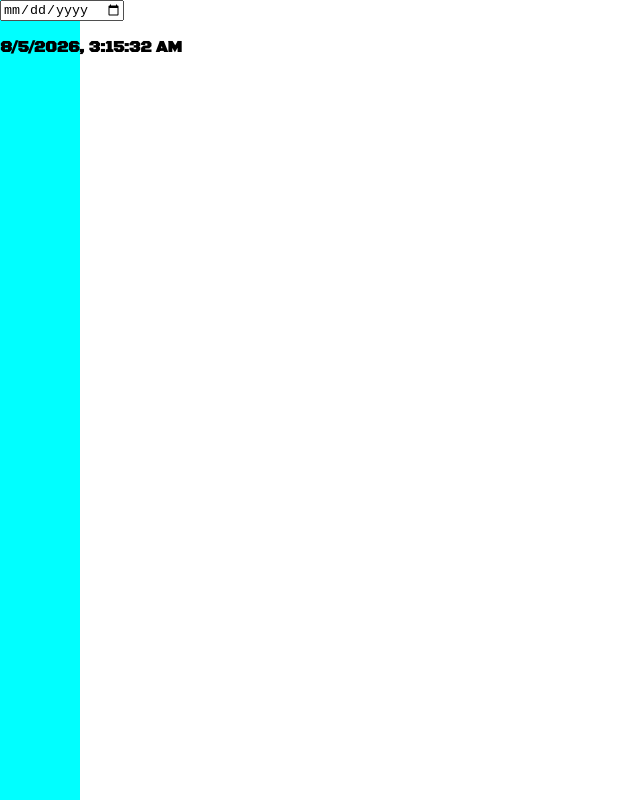
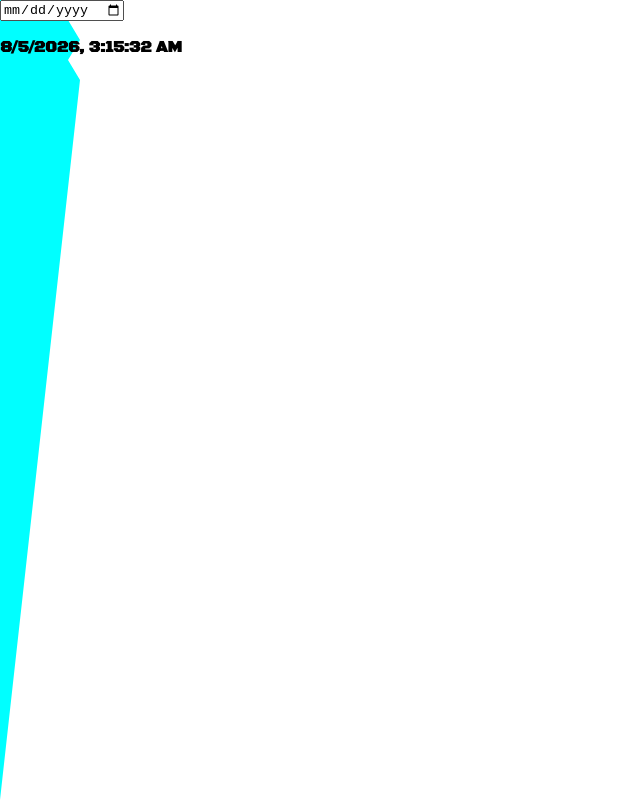
Before and after one commit to AdamT2529/Give-Your-Website-a-Pulse, a website: page index.html in a window 1280 px wide. Shown: the whole page, without its empty margins (0-640 px from the left). Drawn offline with Linux system fonts and the light colour scheme.

Commit message:
cut boxes into shapes

```diff
--- a/src/style.css
+++ b/src/style.css
@@ -6,7 +6,20 @@ body {
 
 }
 
-body::before,
+body::before {
+    left: 0;
+    clip-path: polygon(
+  0 0,       /* top left corner */
+  100% 0,    /* top right corner */
+  85% 2.5%,  /* first zigzag inward */
+  100% 5%,   /* back out */
+  85% 7.5%,  /* inward again */
+  100% 10%,  /* back out */
+  /* ...repeating all the way down... */
+  0 100%     /* bottom left corner */
+);
+
+}
 body::after {
     content: '';
     position: fixed;
@@ -15,6 +28,17 @@ body::after {
     height: 100%;
     background: #00FFFF;
     z-index: -1;
+    clip-path: polygon(
+  0 0,       /* top left corner */
+  100% 0,    /* top right corner */
+  85% 2.5%,  /* first zigzag inward */
+  100% 5%,   /* back out */
+  85% 7.5%,  /* inward again */
+  100% 10%,  /* back out */
+  /* ...repeating all the way down... */
+  0 100%     /* bottom left corner */
+);
+
 }
 
 h1 {
```
